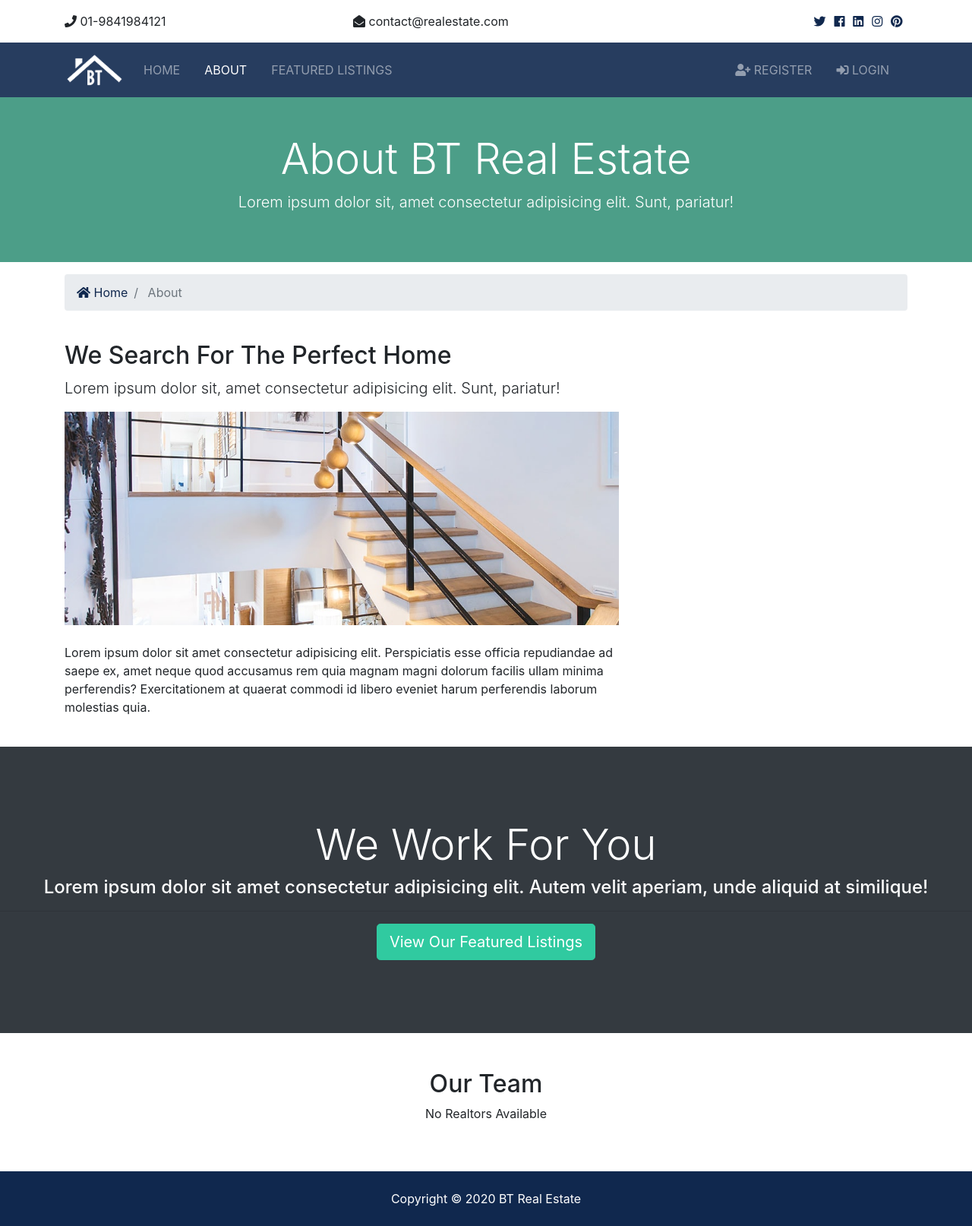
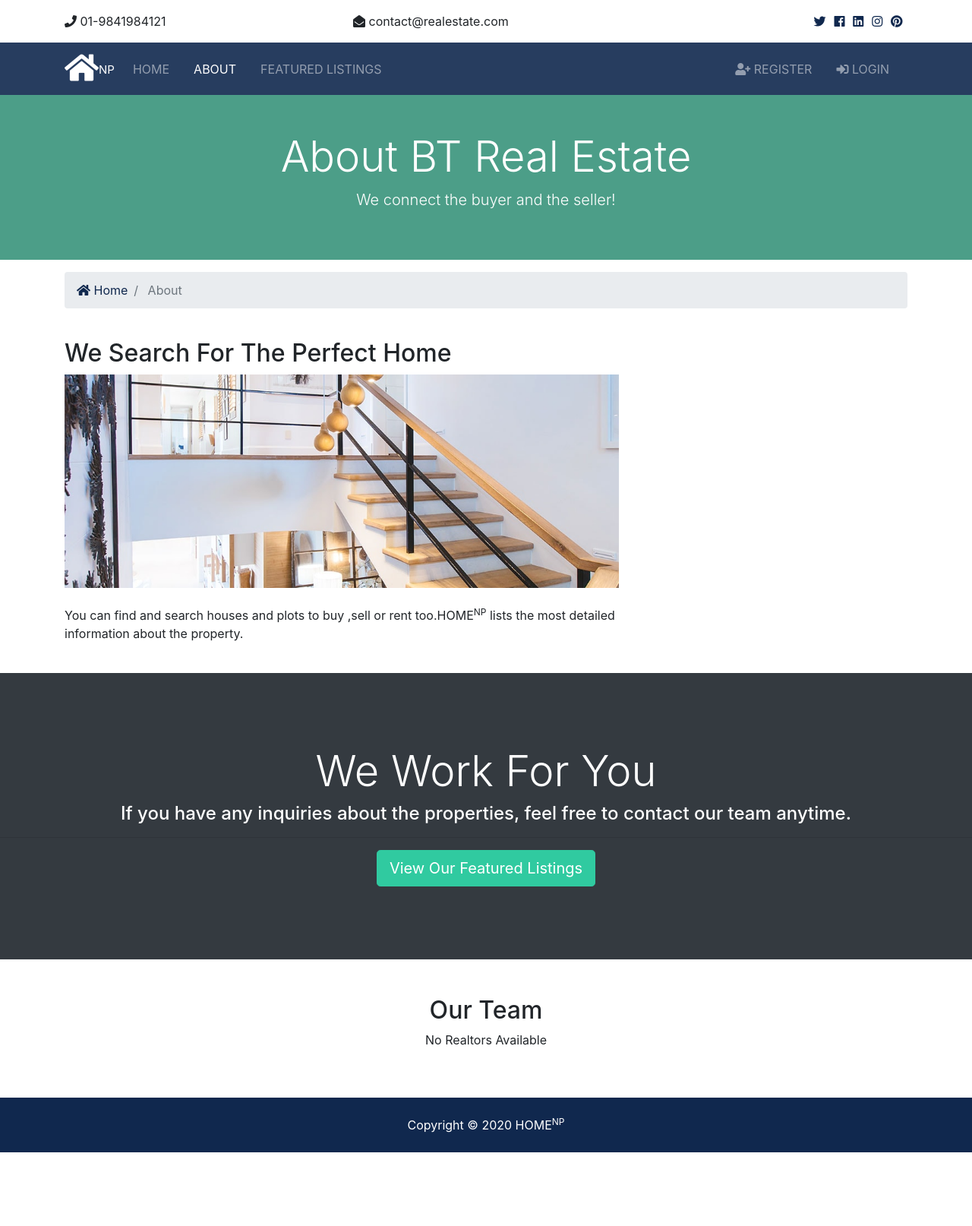
Before and after one commit to BinishaM/RealEstate, a Django app: page /about in a window 1280 px wide. Shown: the whole page at 76% size. After the commit the page ends 1517 px from the top, so only its background shows below. Run offline with Django 3.2, Linux system fonts and the light colour scheme; data that the repository does not hold is empty; some libraries are stand-ins or nearby versions.

Commit message:
new commit

```diff
--- a/listings/views.py
+++ b/listings/views.py
@@ -8,7 +8,7 @@ from .models import Listing
 def index(request):
 	# listings = Listing.objects.all()#db bata date linx
 	listings = Listing.objects.order_by("-list_date").filter(is_published=True) #date jasto agadi tei paila aaux and filter ko ma chai is_published db ma tick vae matra display natra no display
-	paginator = Paginator(listings, 8)
+	paginator = Paginator(listings, 3)
 	page= request.GET.get("page")
 	paged_listings=paginator.get_page(page)
 	context = {
--- a/pages/views.py
+++ b/pages/views.py
@@ -5,6 +5,7 @@ from listings.models import Listing
 from realtors.models import Realtor
 
 # Create your views here.
+# these are the views
 def index(request):
 	listings=Listing.objects.order_by("-list_date").filter(is_published=True)[:3]
 	context = {
--- a/templates/base.html
+++ b/templates/base.html
@@ -4,7 +4,7 @@
 
 <head>
     <meta charset="UTF-8">
-    <title> {% block title %}{% endblock title %} BT Real Estate</title>
+    <title> {% block title %}{% endblock title %} HOMENP</title>
     <!-- Font Awesome -->
     <link rel="stylesheet" href="{% static 'css/all.css' %}">
     <!-- Bootstrap -->
--- a/templates/listings/listings.html
+++ b/templates/listings/listings.html
@@ -9,7 +9,7 @@
     <div class="row text-center">
       <div class="col-md-12">
         <h1 class="display-4">Browse Our Properties</h1>
-        <p class="lead">Lorem ipsum dolor sit, amet consectetur adipisicing elit. Sunt, pariatur!</p>
+
       </div>
     </div>
   </div>
--- a/templates/pages/about.html
+++ b/templates/pages/about.html
@@ -9,7 +9,7 @@
       <div class="row text-center">
         <div class="col-md-12">
           <h1 class="display-4">About BT Real Estate</h1>
-          <p class="lead">Lorem ipsum dolor sit, amet consectetur adipisicing elit. Sunt, pariatur!</p>
+          <p class="lead">We connect the buyer and the seller!</p>
         </div>
       </div>
     </div>
@@ -35,11 +35,9 @@
       <div class="row">
         <div class="col-md-8">
           <h2>We Search For The Perfect Home</h2>
-          <p class="lead">Lorem ipsum dolor sit, amet consectetur adipisicing elit. Sunt, pariatur!</p>
+          <!-- <p class="lead">Lorem ipsum dolor sit, amet consectetur adipisicing elit. Sunt, pariatur!</p> -->
           <img src="{% static 'img/about.jpg' %}" alt="">
-          <p class="mt-4">Lorem ipsum dolor sit amet consectetur adipisicing elit. Perspiciatis esse officia repudiandae ad saepe ex, amet
-            neque quod accusamus rem quia magnam magni dolorum facilis ullam minima perferendis? Exercitationem at quaerat
-            commodi id libero eveniet harum perferendis laborum molestias quia.</p>
+          <p class="mt-4">You can find and search houses and plots to buy ,sell or rent too.HOME<sup>NP</sup> lists the most detailed information about the property.</p>
         </div>
 
         <div class="col-md-4">
@@ -64,7 +62,7 @@
   <!-- Work -->
   <section id="work" class="bg-dark text-white text-center">
     <h2 class="display-4">We Work For You</h2>
-    <h4>Lorem ipsum dolor sit amet consectetur adipisicing elit. Autem velit aperiam, unde aliquid at similique!</h4>
+    <h4>If you have any inquiries about the properties, feel free to contact our team anytime.</h4>
     <hr>
     <a href="{% url 'listings' %}" class="btn btn-secondary text-white btn-lg">View Our Featured Listings</a>
   </section>
--- a/templates/partials/_footer.html
+++ b/templates/partials/_footer.html
@@ -1,5 +1,5 @@
 <!-- Footer -->
 <footer id="main-footer" class="py-4 bg-primary text-white text-center">
     Copyright &copy;
-    <span class="year"></span> BT Real Estate
+    <span class="year"></span> HOME<sup>NP</sup>
 </footer>
--- a/templates/partials/_navbar.html
+++ b/templates/partials/_navbar.html
@@ -3,7 +3,8 @@
   <nav class="navbar navbar-expand-lg navbar-dark bg-primary sticky-top">
     <div class="container">
       <a class="navbar-brand" href="{% url 'index' %}">
-        <img src="{% static 'img/logo.png' %}" class="logo" alt="">
+        <!-- <img src="{% static 'img/logo.png' %}" class="logo" alt=""> -->
+        <i class="fa fa-home fa-2x"></i><sup>NP</sup>
       </a>
       <button class="navbar-toggler" type="button" data-toggle="collapse" data-target="#navbarNavAltMarkup">
         <span class="navbar-toggler-icon"></span>
```
Also changed, not shown: RealEstate/settings.py (+5 -3 lines), templates/pages/index.html (+4 -8 lines), RealEstate/pexels.html (added), contacts/migrations/0003_auto_20200508_1655.py (added).
